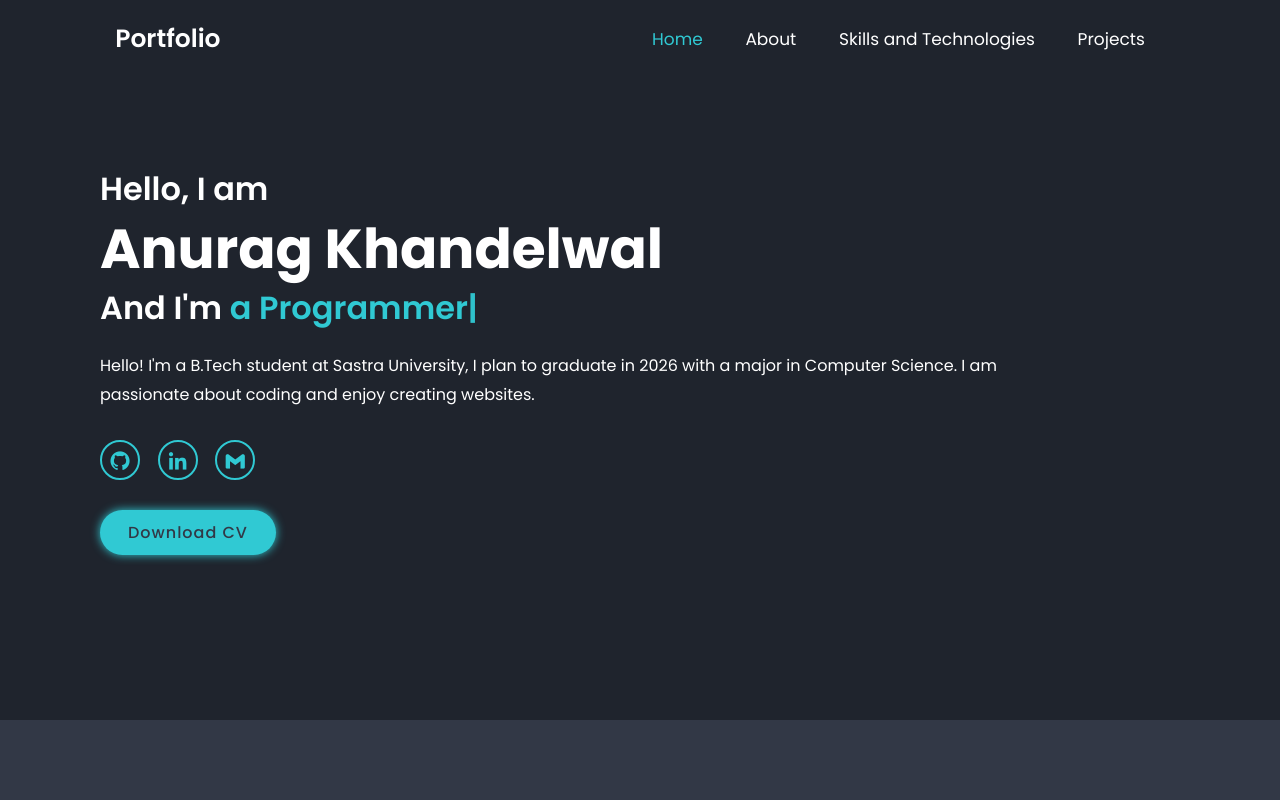
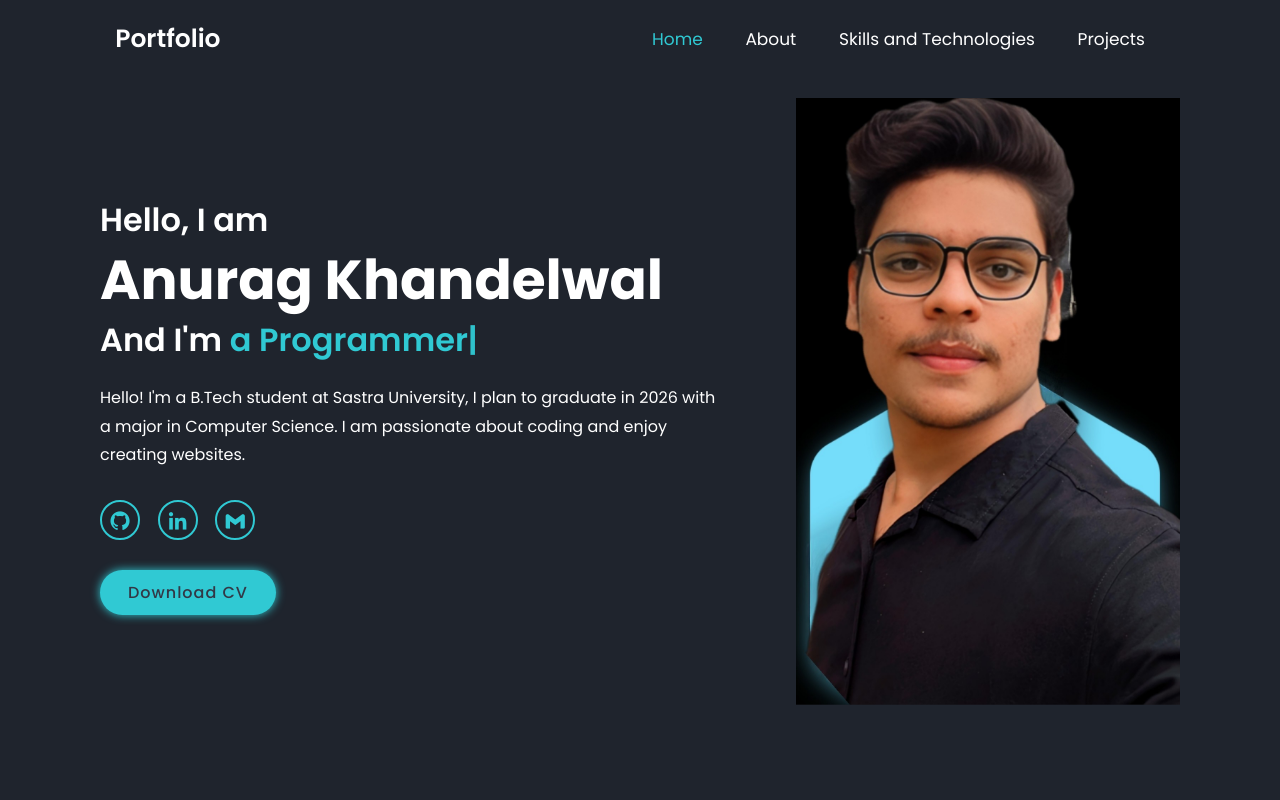
Before and after one commit to Anurag-methi/Anurag-methi.github.io, a plain HTML site: page index.html in a window 1280 px wide. Shown: the top 800 px of the page. Drawn offline with nearby package versions, Linux system fonts and the light colour scheme.

Commit message:
Update index.html

```diff
--- a/index.html
+++ b/index.html
@@ -50,7 +50,7 @@
     </div>
 
     <div class="home-img">
-      <img src="images/home1.png" alt="">
+      <img src="images/home1.jpg" alt="">
     </div>
   </section>
 
```
